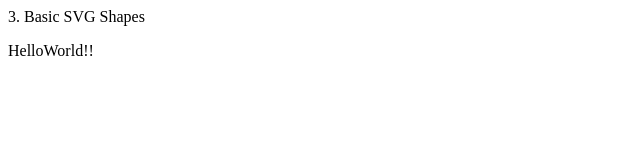
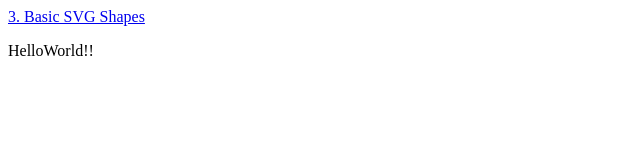
Before and after one commit to afizs/d3, a plain HTML site: page index.html in a window 1280 px wide. Shown: the whole page, without its empty margins (0-640 px from the left). Drawn offline with nearby package versions, Linux system fonts and the light colour scheme.

```diff
--- a/index.html
+++ b/index.html
@@ -4,7 +4,7 @@
 <script src="https://d3js.org/d3.v4.min.js"></script>
 </head>
 <body>
-  <href src="svgshapes.html"> 3. Basic SVG Shapes </href>
+  <a href="svgshapes.html"> 3. Basic SVG Shapes </a>
   <script>
   d3.select("body").append("p").text("HelloWorld!!");
   </script>
```
